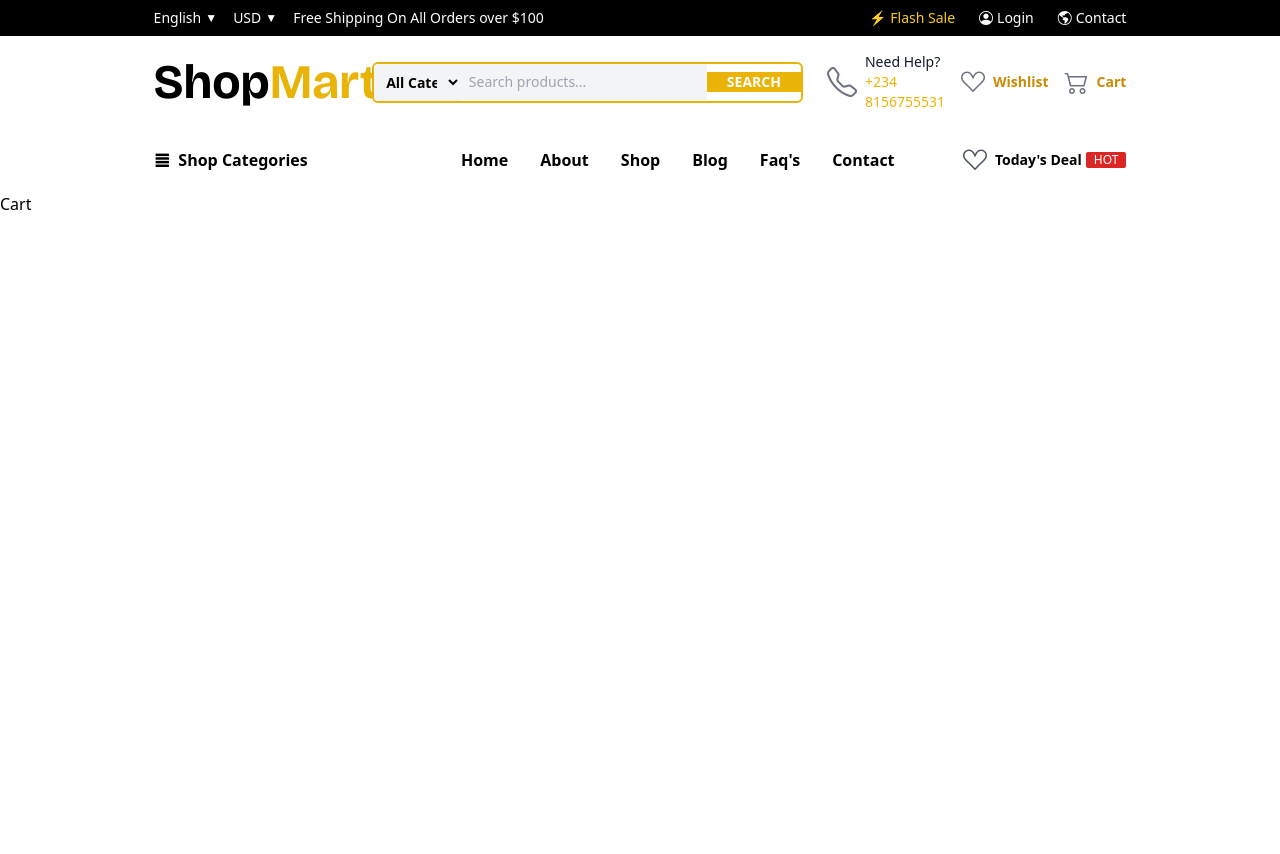
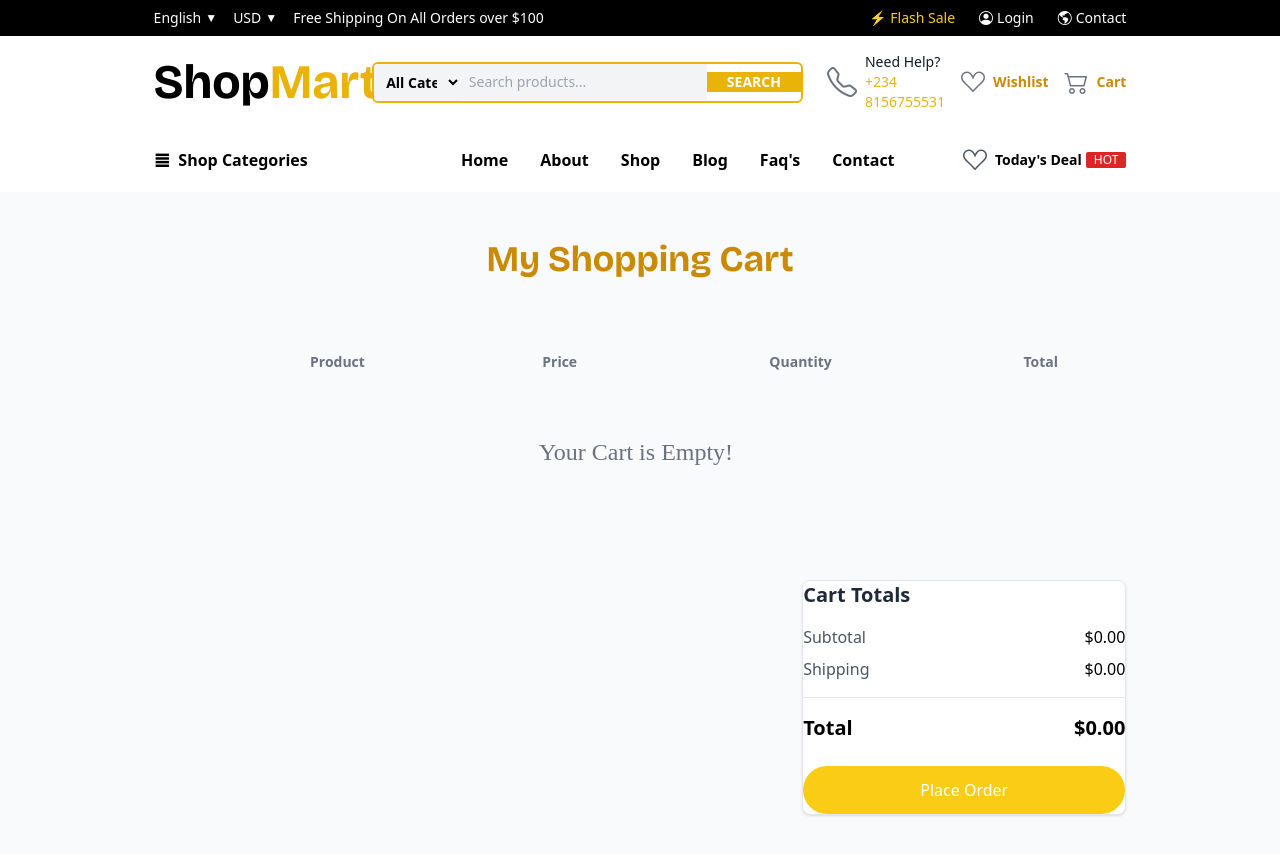
Before and after one commit to BakareHameed/ShopMart, a React (Vite) app: page /cart in a window 1280 px wide. Shown: the top 854 px of the page. Before the commit the page ends 800 px from the top, so only its background shows below. Built offline with nearby package versions, Linux system fonts and the light colour scheme.

Commit message:
Completed the design of the Carts page

```diff
--- a/src/Components/Pages/Cart.jsx
+++ b/src/Components/Pages/Cart.jsx
@@ -1,9 +1,261 @@
-import React from 'react'
+import React, { useEffect, useState } from "react";
+import { useNavigate } from "react-router-dom";
+import { toast } from "react-toastify";
 
 function Cart() {
+  const [cart, setCart] = useState([]);
+  const [discount, setDiscount] = useState(0);
+  const [couponCode, setCouponCode] = useState("");
+
+  useEffect(() => {
+    const storedCart = JSON.parse(localStorage.getItem("cartItems")) || [];
+    const fixedCart = storedCart.map((item) => ({
+      ...item,
+      Price: parseFloat(item.Price),
+      quantity: item.quantity || 1,
+    }));
+    setCart(fixedCart);
+  }, []);
+
+  const updateQuantity = (id, delta) => {
+    const updatedCart = cart.map((item) => {
+      if (item.Id === id) {
+        const newQty = Math.max(1, item.quantity + delta);
+        return { ...item, quantity: newQty };
+      }
+      return item;
+    });
+    setCart(updatedCart);
+    localStorage.setItem("cartItems", JSON.stringify(updatedCart));
+  };
+
+  const removeFromCart = (id) => {
+    const confirmRemove = window.confirm(
+      "Are you sure you want to remove this item from cart"
+    );
+    if (!confirmRemove) return;
+    const updatedCart = cart.filter((item) => item.Id !== id);
+    setCart(updatedCart);
+    localStorage.setItem("cartItems", JSON.stringify(updatedCart));
+    toast.success("Item removed from cart");
+  };
+
+  const handleApplyCoupon = () => {
+    const code = couponCode.trim().toLowerCase();
+    if (code === "freeship10") {
+      setDiscount(10);
+      toast.success("10% discount applied!");
+    } else {
+      setDiscount(0);
+      toast.error("Invalid Coupon Code");
+    }
+  };
+ const subtotal = cart.reduce(
+  (acc, item) => acc + Number(item.Price) * Number(item.quantity),
+  0
+);
+
+const shipping = cart.length ? 300 : 0;
+const discountAmount = (subtotal * discount) / 100;
+const total = subtotal - discountAmount + shipping;
+
+  const navigate = useNavigate();
+
+  const handlePlaceOrder = () => {
+    navigate("/checkout");
+  };
+
   return (
-    <div>Cart</div>
-  )
+    <div className="px-4 sm:px-8 lg:px-[12%] py-12 bg-gray-50 min-h-screen">
+      <h1 className="text-2xl sm:text-3xl md:text-4xl font-bold text-center mb-12 text-yellow-600 font-bricolage">
+        My Shopping Cart
+      </h1>
+      {/* Desktop View */}
+      <div className="hidden md:block overflow-x-auto">
+        <table className="w-full text-left border-separate border-spacing-y-6">
+          <thead>
+            <tr className="text-sm text-gray-500 border-b border-gray-200">
+              <th className="w-12 text-center"></th> {/* 👈 define width */}
+              <th className="text-center">Product</th>
+              <th className="text-center">Price</th>
+              <th className="text-center">Quantity</th>
+              <th className="text-center">Total</th>
+            </tr>
+          </thead>
+          <tbody>
+            {cart.map((item) => (
+              <tr
+                key={item.Id}
+                className="bg-white border rounded-xl shadow-xm"
+              >
+                {/* ❌ remove button */}
+                <td className="text-center align-middle">
+                  <button
+                    onClick={() => removeFromCart(item.Id)}
+                    className="text-xl text-gray-400 hover:text-red-500"
+                  >
+                    <i className="ri-close-line"></i> {/* 👈 check icon name */}
+                  </button>
+                </td>
+
+                {/* ✅ wrap flex inside div instead of td */}
+                <td className="py-4 px-2">
+                  <div className="flex items-center gap-4">
+                    <img
+                      src={item.ProductsImage}
+                      alt={item.Name}
+                      className="w-24 h-24 object-contain border p-2 rounded-lg"
+                    />
+                    <div>
+                      <h3 className="text-lg font-semibold text-gray-900">
+                        {item.Name}
+                      </h3>
+                      <p className="text-sm text-gray-500">{item.Category}</p>
+                    </div>
+                  </div>
+                </td>
+
+                <td className="text-center text-gray-800 font-medium">
+                  ${item.Price.toFixed(2)}
+                </td>
+
+                <td className="text-center">
+                  <div className="inline-flex items-center border rounded overflow-hidden">
+                    <button
+                      onClick={() => updateQuantity(item.Id, -1)}
+                      className="px-3 py-1 hover:bg-gray-200"
+                    >
+                      -
+                    </button>
+                    <span className="px-4 font-medium">{item.quantity}</span>
+                    <button
+                      onClick={() => updateQuantity(item.Id, 1)}
+                      className="px-3 py-1 hover:bg-gray-200"
+                    >
+                      +
+                    </button>
+                  </div>
+                </td>
+
+                <td className="text-center font-semibold text-gray-800">
+                  ${(item.Price * item.quantity).toFixed(2)}
+                </td>
+              </tr>
+            ))}
+
+            {cart.length === 0 && (
+              <tr>
+                <td colSpan="5" className="text-center py-10 text-gray-500">
+                  <i className="ri-shpping-cart-line text-2xl mr-2">
+                    Your Cart is Empty!
+                  </i>
+                </td>
+              </tr>
+            )}
+          </tbody>
+        </table>
+      </div>
+
+      {/* Mobile View */}
+      <div className="block md:hidden space-y-6">
+        {cart.map((item) => (
+          <div
+            key={item.Id}
+            className="bg-white border rounded-xl shadow-sm p-4 flex gap-4 items-start"
+          >
+            {/* Image */}
+            <img
+              src={item.ProductsImage}
+              alt={item.Name}
+              className="w-20 h-20 object-contain border p-2 rounded-lg"
+            />
+
+            {/* Details */}
+            <div className="flex-1">
+              <div className="flex justify-between items-start">
+                <div>
+                  <h3 className="text-base font-semibold text-gray-900">
+                    {item.Name}
+                  </h3>
+                  <p className="text-sm text-gray-500">{item.Category}</p>
+                </div>
+                <button
+                  onClick={() => removeFromCart(item.Id)}
+                  className="text-xl text-gray-400 hover:text-red-500"
+                >
+                  <i className="ri-close-line"></i>
+                </button>
+              </div>
+
+              {/* Price & Quantity */}
+              <div className="mt-2 flex justify-between items-center">
+                <p className="text-gray-800 font-medium">
+                  ${item.Price.toFixed(2)}
+                </p>
+                <div className="inline-flex items-center border rounded overflow-hidden">
+                  <button
+                    onClick={() => updateQuantity(item.Id, -1)}
+                    className="px-3 py-1 hover:bg-gray-200"
+                  >
+                    -
+                  </button>
+                  <span className="px-4 font-medium">{item.quantity}</span>
+                  <button
+                    onClick={() => updateQuantity(item.Id, 1)}
+                    className="px-3 py-1 hover:bg-gray-200"
+                  >
+                    +
+                  </button>
+                </div>
+              </div>
+
+              {/* Total */}
+              <p className="mt-2 text-sm font-semibold text-gray-800">
+                Total: ${(item.Price * item.quantity).toFixed(2)}
+              </p>
+            </div>
+          </div>
+        ))}
+
+        {cart.length === 0 && (
+          <div className="text-center py-10 text-gray-500">
+            <i className="ri-shopping-cart-line text-2xl mr-2"></i>
+            Your Cart is Empty!
+          </div>
+        )}
+      </div>
+
+      {/* Coupon Section */}
+      {/* <div className="mt-12 flex flex-col md:flex-row justify-between items-center gap-4">
+        <div className="w-full md-1/2 flex">
+          <input type="text" placeholder="Coupon Code " />
+        </div>
+      </div> */}
+
+      {/* Cart Totals */}
+      <div className="mt-12 md:w-1/3 ml-auto border rounded-lg shadow bg-white">
+        <h3 className="text-xl font-semibold mb-4 text-gray-800">Cart Totals</h3>
+        <div className="flex justify-between mb-2">
+          <span className="text-gray-600">Subtotal</span>
+          <span className="font-medium">${subtotal.toFixed(2)}</span>
+        </div>
+        <div className="flex justify-between mb-2">
+          <span className="text-gray-600">Shipping</span>
+          <span className="font-medium">${shipping.toFixed(2)}</span>
+        </div>
+        <div className="flex justify-between font-bold text-xl border-t pt-4 mt-4">
+          <span>Total</span>
+          <span>${total.toFixed(2)}</span>
+        </div>
+        <button
+          onClick={handlePlaceOrder}
+          className="mt-6 w-full py-3 rounded-full bg-yellow-400 hover:bg-yellow-400 text-white font-semilbold transition"
+        >
+          Place Order
+        </button>
+      </div>
+    </div>
+  );
 }
 
-export default Cart
+export default Cart;
```
